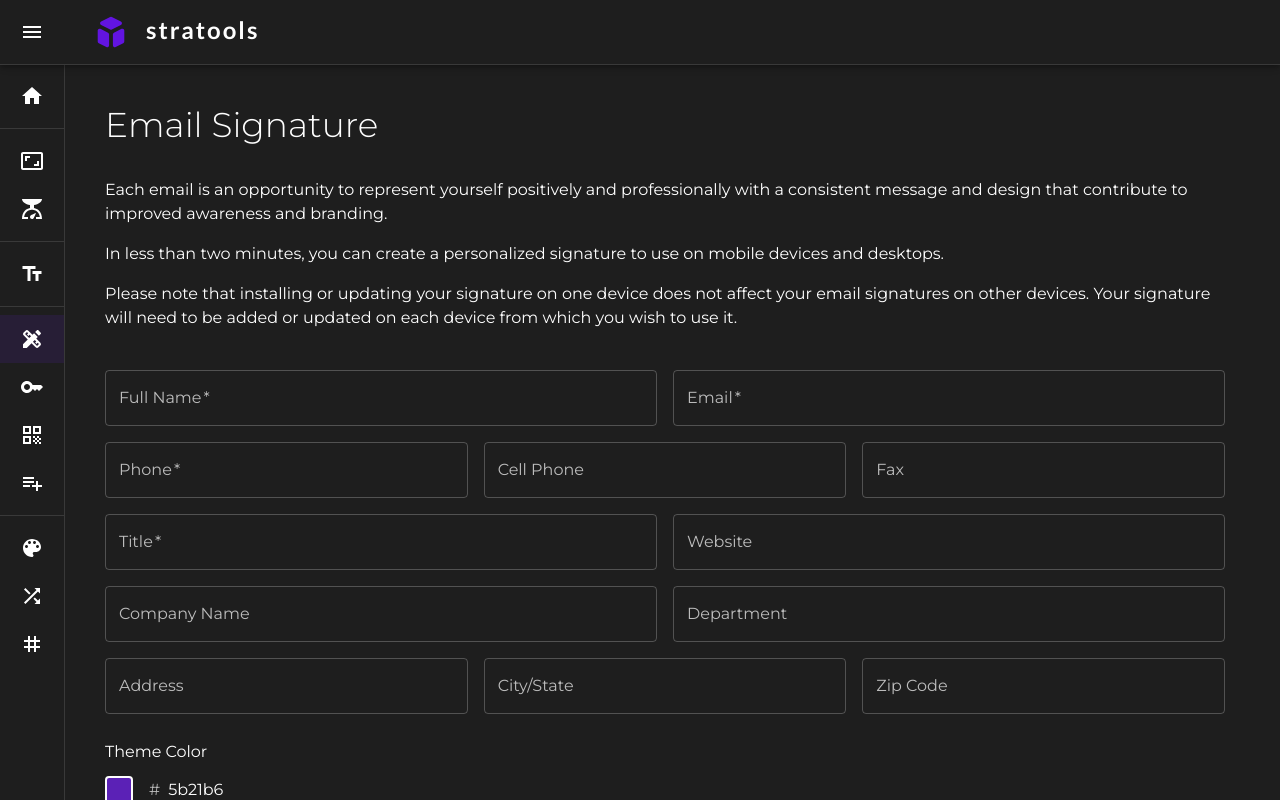
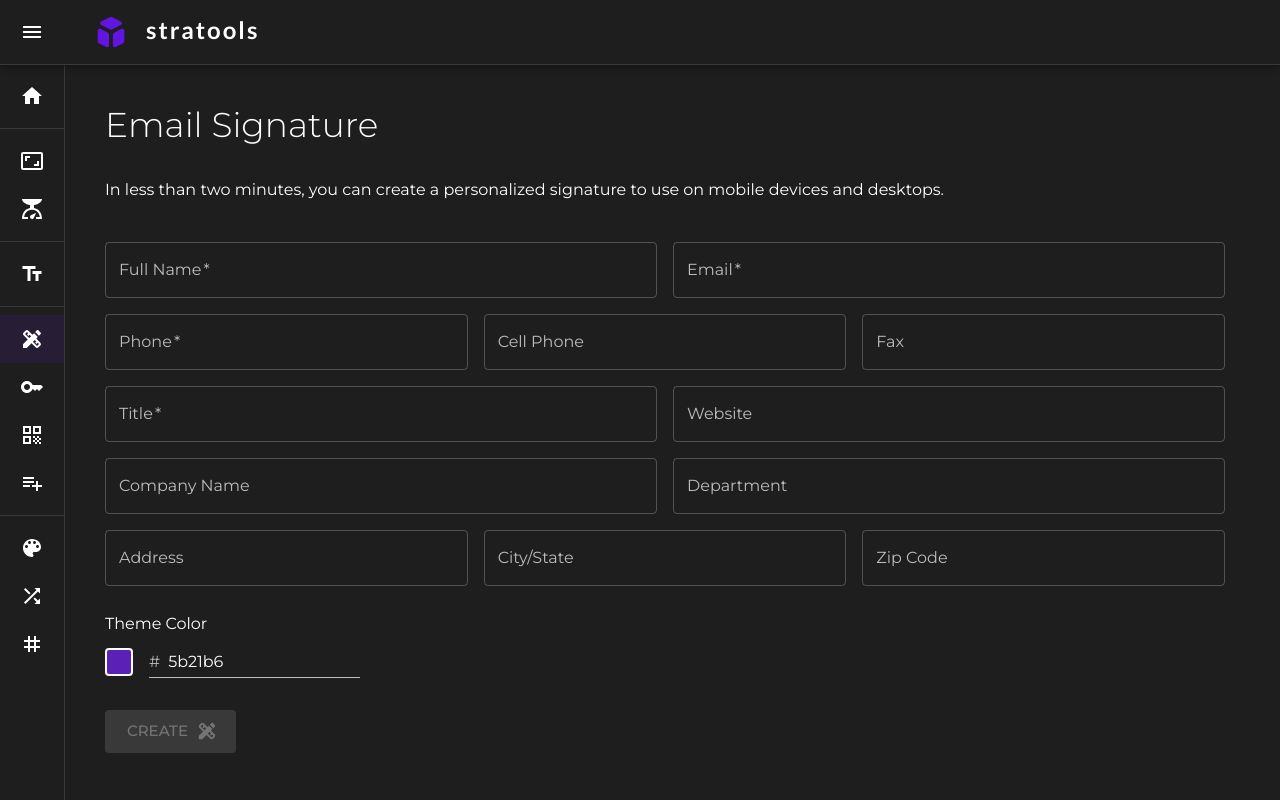
Before and after one commit to huffmanks/tools-nextjs, a Next.js app: page /generate/email-signature in a window 1280 px wide. Shown: the top 800 px of the page. Built offline with nearby package versions, Linux system fonts and the light colour scheme.

Commit message:
reduced intro for email sign and updated todo

```diff
--- a/features/EmailSignature/IntroParagraph.jsx
+++ b/features/EmailSignature/IntroParagraph.jsx
@@ -3,13 +3,8 @@ import { Typography } from '@mui/material'
 const IntroParagraph = () => {
     return (
         <>
-            <Typography paragraph>
-                Each email is an opportunity to represent yourself positively and professionally with a consistent message and design that contribute to improved awareness and branding.
-            </Typography>
-            <Typography paragraph>In less than two minutes, you can create a personalized signature to use on mobile devices and desktops.</Typography>
             <Typography paragraph mb={5}>
-                Please note that installing or updating your signature on one device does not affect your email signatures on other devices. Your signature will need to be added or updated on each
-                device from which you wish to use it.
+                In less than two minutes, you can create a personalized signature to use on mobile devices and desktops.
             </Typography>
         </>
     )
```
Also changed, not shown: 1 other file (tests, documents, lock files or other folders).
